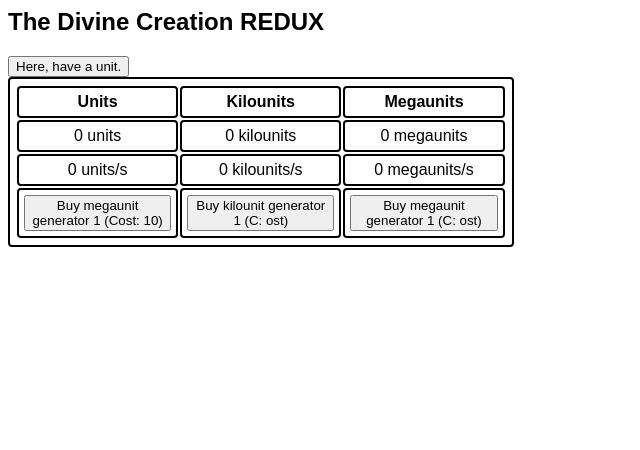
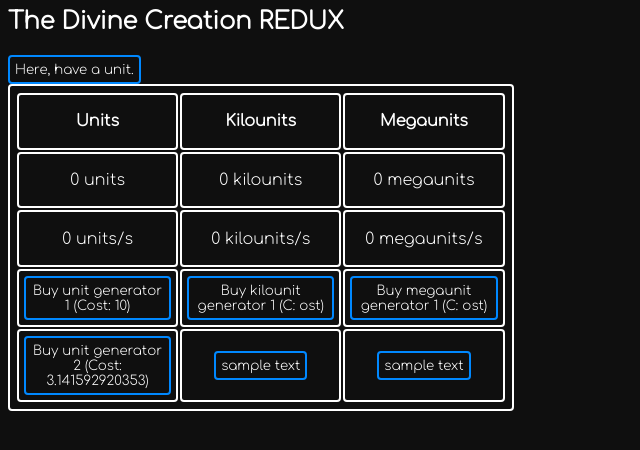
Before and after one commit to OctoBirb/the-divine-redux, a plain HTML site: page index.html in a window 1280 px wide. Shown: the whole page, without its empty margins (0-640 px from the left). Drawn offline with Linux system fonts and the light colour scheme.

Commit message:
a0.0.1_y
+ updated a lot of css

```diff
--- a/index.html
+++ b/index.html
@@ -1,6 +1,9 @@
 <html>
     <head>
         <title>The Divided Creation</title>
+        <link rel="preconnect" href="https://fonts.googleapis.com">
+        <link rel="preconnect" href="https://fonts.gstatic.com" crossorigin>
+        <link href="https://fonts.googleapis.com/css2?family=Comfortaa:wght@300&display=swap" rel="stylesheet">
         <link rel="stylesheet" href="style.css">
     </head>
     <body>
@@ -27,6 +30,11 @@
                 <td id="kunits-c"><button onclick="buyKG1()">Buy kilounit generator 1 (C: ost)</button></td>
                 <td id="munits-c"><button onclick="buyMG1()">Buy megaunit generator 1 (C: ost)</button></td>
             </tr>
+            <tr>
+                <td id="uunits-d"><button onclick="buyUG2()">Buy unit generator 2 (Cost: 3.141592920353)</button></td>
+                <td id="kunits-d"><button>sample text</button></td>
+                <td id="munits-d"><button>sample text</button></td>
+            </tr>
         </table>
     </body>
     <script src="script.js"></script>
--- a/script.js
+++ b/script.js
@@ -42,7 +42,7 @@ function update() {
     units.u = units.u + (cps / 20)
     ud("uunits-a", `${Math.trunc(units.u)} units`)
     ud("uunits-b", `${Math.trunc(cps * 10) / 10} units/s`)
-    ud("uunits-cb", `Buy megaunit generator 1 (Cost: ${Math.trunc(UG1.cost)})`)
+    ud("uunits-cb", `Buy unit generator 1 (Cost: ${Math.trunc(UG1.cost)})`)
 }
 
 window.setInterval(function() {
--- a/style.css
+++ b/style.css
@@ -1,10 +1,24 @@
 body {
-    font-family: sans-serif;
+    font-family: Comfortaa;
+    background-color: #0f0f0f;
+    color: white;
 }
 table, th, td {
-    border: 2px solid black;
+    border: 2px solid white;
     border-radius: 4px;
     padding: 5px;
     width: 33.3%;
     text-align: center;
 }
+button {
+    font-family: Comfortaa;
+    background-color: #0f0f0f;
+    color: white;
+    padding: 5px;
+    border: 2px solid #08f;
+    border-radius: 4px;
+}
+
+th, td {
+    height: 1.5cm
+}
```
